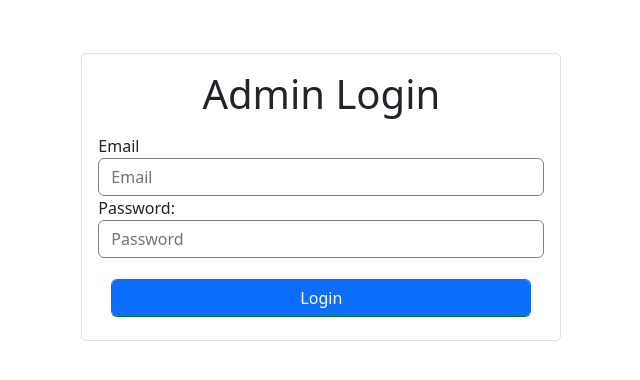
After one commit to julia-dlsu/CSSECDV, a Node server app: page /admin/login in a window 1280 px wide. The commit adds this page. Shown: the top 380 px of the page, without its empty margins (292-932 px from the left). Run offline with Node 20, Linux system fonts and the light colour scheme; some libraries are stand-ins or nearby versions.

Commit message:
added admin login and portal
includes authentication and validation

```diff
--- a/milestone1/app.js
+++ b/milestone1/app.js
@@ -62,6 +62,8 @@ app.use(express.static(__dirname + "/public"));
 
 // ======= METHODS ======= //
 
+// ======= USERS: GET ======= //
+
 app.get('/', (req, res)=>{
     res.render('index');
 });
@@ -74,7 +76,7 @@ app.get('/users/login', checkAuthenticated, (req, res)=>{
     res.render('login');
 });
 
-app.get('/users/dashboard', checkNotAuthenticated, async (req, res)=>{
+app.get('/users/dashboard', checkNotAuthenticatedUser, async (req, res)=>{
     const getObjectParams = {
         Bucket: bucketName,
         Key: req.user.username, // file name
@@ -83,7 +85,6 @@ app.get('/users/dashboard', checkNotAuthenticated, async (req, res)=>{
     const url = await getSignedUrl(s3, command, { expiresIn: 3600 });
 
     return res.render('dashboard', { user: req.user.username, userpic: url });
-    //res.render('dashboard', { user: req.user.username });
 });
 
 app.get("/users/logout", (req, res, next) => {
@@ -92,6 +93,25 @@ app.get("/users/logout", (req, res, next) => {
         res.redirect("/");
     });
 });
+
+// ======= ADMIN: GET ======= //
+
+app.get('/admin/login', checkAuthenticated, (req, res)=>{
+    res.render('adminLogin');
+});
+
+app.get('/admin/dashboard', checkNotAuthenticatedAdmin, async (req, res)=>{
+    const getObjectParams = {
+        Bucket: bucketName,
+        Key: req.user.username, // file name
+    }
+    const command = new GetObjectCommand(getObjectParams);
+    const url = await getSignedUrl(s3, command, { expiresIn: 3600 });
+
+    return res.render('bookAdmin', { user: req.user.username, userpic: url });
+});
+
+// ======= USERS: POST ======= //
 
 app.post('/users/register', upload.single("image"), async (req, res)=>{
     let { fname, lname, email, phone, uname, password, cpass } = req.body
@@ -196,9 +216,9 @@ app.post('/users/register', upload.single("image"), async (req, res)=>{
                     res.render("register", { errors });
                 } else{ // register the user
                     pool.query(
-                        `INSERT INTO users (firstname, lastname, username, email, phonenum, profilepic, password)
-                        VALUES ($1, $2, $3, $4, $5, $6, $7)
-                        RETURNING id, password`, [fname, lname, uname, email, phone, uname, hashedPass], (err, results)=>{
+                        `INSERT INTO users (firstname, lastname, username, email, phonenum, profilepic, password, role)
+                        VALUES ($1, $2, $3, $4, $5, $6, $7, $8)
+                        RETURNING id, password`, [fname, lname, uname, email, phone, uname, hashedPass, 'user'], (err, results)=>{
                             if (err){
                                 throw err
                             }
@@ -221,20 +241,42 @@ app.post("/users/login",
     })
 );
 
+// ======= USERS: POST ======= //
+app.post("/admin/login",
+    passport.authenticate("local", {
+        successRedirect: "/admin/dashboard",
+        failureRedirect: "/admin/login",
+        failureFlash: true
+    })
+);
+
+// ======= AUTHENTICATION METHODS ======= //
+
 function checkAuthenticated(req, res, next){
     if (req.isAuthenticated()){
-        return res.redirect('/users/dashboard');
+        if (req.user.role === 'user') {
+            return res.redirect('/users/dashboard');
+        } else if (req.user.role === 'admin'){
+            return res.redirect('/admin/dashboard');
+        }
     }
     next();
 };
 
-function checkNotAuthenticated(req, res, next){
-    if (req.isAuthenticated()){
+function checkNotAuthenticatedUser(req, res, next){
+    if (req.isAuthenticated() && req.user.role === 'user'){
         return next();
     }
     res.redirect('/users/login');
 }
 
+function checkNotAuthenticatedAdmin(req, res, next){
+    if (req.isAuthenticated() && req.user.role === 'admin'){
+        return next();
+    }
+    res.redirect('/admin/login');
+}
+
 app.listen(PORT, ()=>{
     console.log(`Server running on port ${PORT}`);
 });
--- a/milestone1/passportConfig.js
+++ b/milestone1/passportConfig.js
@@ -46,6 +46,7 @@ function initialize(passport) {
       authenticateUser
     )
   );
+
   // Stores user details inside session. serializeUser determines which data of the user
   // object should be stored in the session. The result of the serializeUser method is attached
   // to the session as req.session.passport.user = {}. Here for instance, it would be (as we provide
--- a/milestone1/public/css/logreg.css
+++ b/milestone1/public/css/logreg.css
@@ -25,6 +25,10 @@ h1 {
 	color: white !important
 }
 
+.admin-btn {
+	margin-top: 3% !important;
+}
+
 .contain {
 	border: 1px solid #DFE0EB;
 	box-sizing: border-box;
--- /dev/null
+++ b/milestone1/views/adminLogin.ejs
@@ -0,0 +1,52 @@
+<!DOCTYPE html>
+<html lang="en">
+<head>
+    <meta charset="UTF-8">
+    <meta http-equiv="X-UA-Compatible" content="IE=edge">
+    <meta name="viewport" content="width=device-width, initial-scale=1.0">
+    <title>Login</title>
+    <!-- CSS only -->
+    <link rel="stylesheet" href="/css/logreg.css"></style>
+    <link href="https://cdn.jsdelivr.net/npm/bootstrap@5.2.0-beta1/dist/css/bootstrap.min.css" rel="stylesheet" integrity="sha384-0evHe/X+R7YkIZDRvuzKMRqM+OrBnVFBL6DOitfPri4tjfHxaWutUpFmBp4vmVor" crossorigin="anonymous">
+
+</head>
+<body>
+  <div class="col-md-5 offset-md-3">
+		<div class= "contain">
+			<h1>Admin Login</h1>
+
+			<ul class="valid-msg">
+				<% if(messages.success_msg) { %>
+				<li><%= messages.success_msg %></li>
+				<% } %>
+			</ul>
+
+			<ul class="invalid-msg">
+				<% if (messages.error) { %>
+				<li><%= messages.error %></li>
+				<% } %>
+			</ul>
+
+				<form name = "Login" action ="/admin/login"  method = "POST">
+					<div class="form-group">
+						<label for="email" >Email</label>
+						<input type=text id="email" name = "email" class="form-control" placeholder ="Email" maxlength =45 required>
+					</div>
+
+					<div class = "form-group">
+						<label for="password" >Password: </label>
+						<input type=password id="password" name="password" class="form-control" maxlength= "32" placeholder= "Password" required>
+					</div>
+
+					<div class= "form-group btn d-flex align-items-center justify-content-center admin-btn">
+						<input class = "form-control btn btn-primary" type="submit" value ="Login">
+					</div>
+
+				</form>
+		</div>
+	</div>
+    <!-- JavaScript Bundle with Popper -->
+<script src="https://cdn.jsdelivr.net/npm/bootstrap@5.2.0-beta1/dist/js/bootstrap.bundle.min.js" integrity="sha384-pprn3073KE6tl6bjs2QrFaJGz5/SUsLqktiwsUTF55Jfv3qYSDhgCecCxMW52nD2" crossorigin="anonymous"></script>
+
+</body>
+</html>
```
Also changed, not shown: milestone1/views/bookAdmin.ejs (added, +20 -0 lines).
